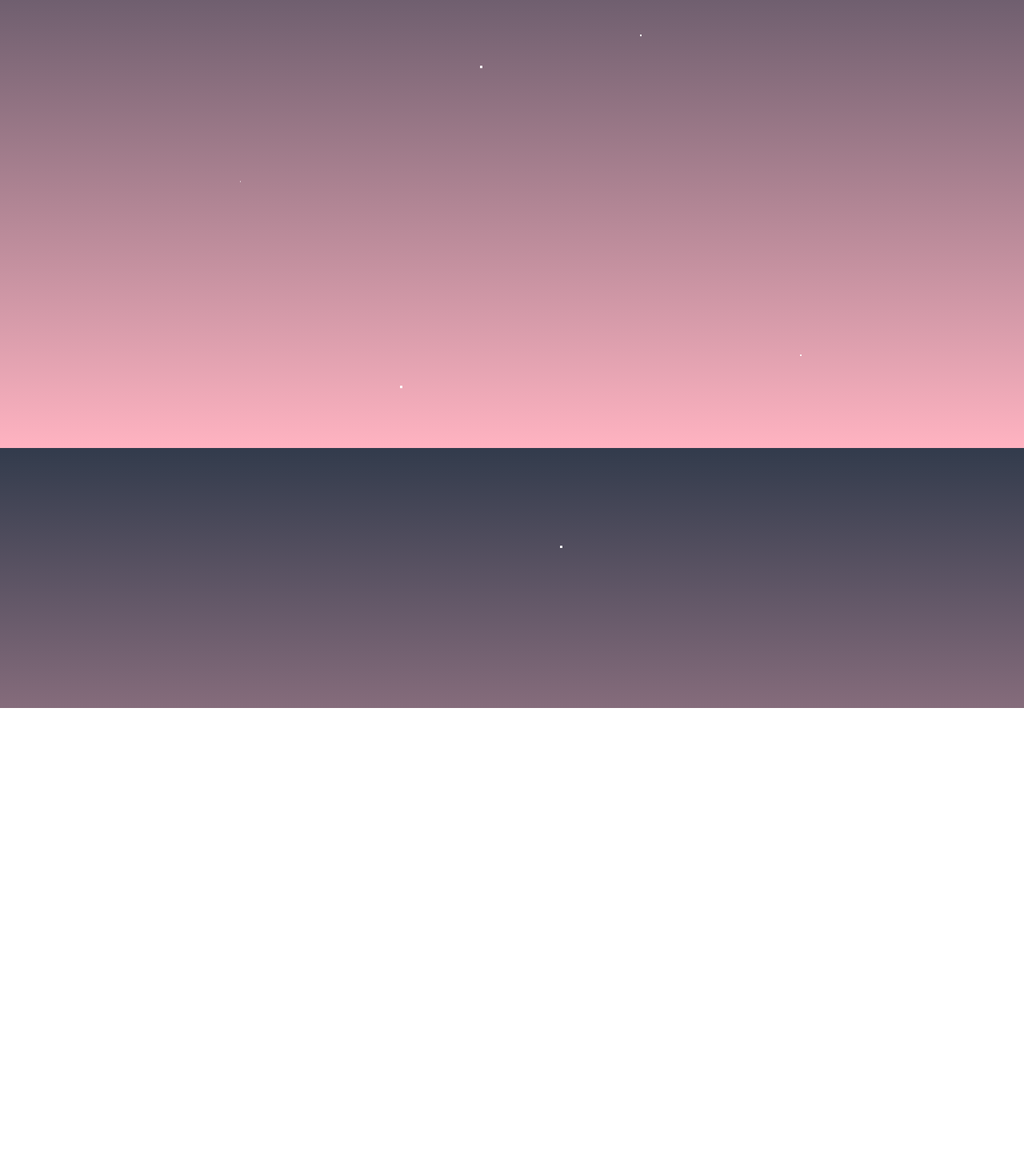
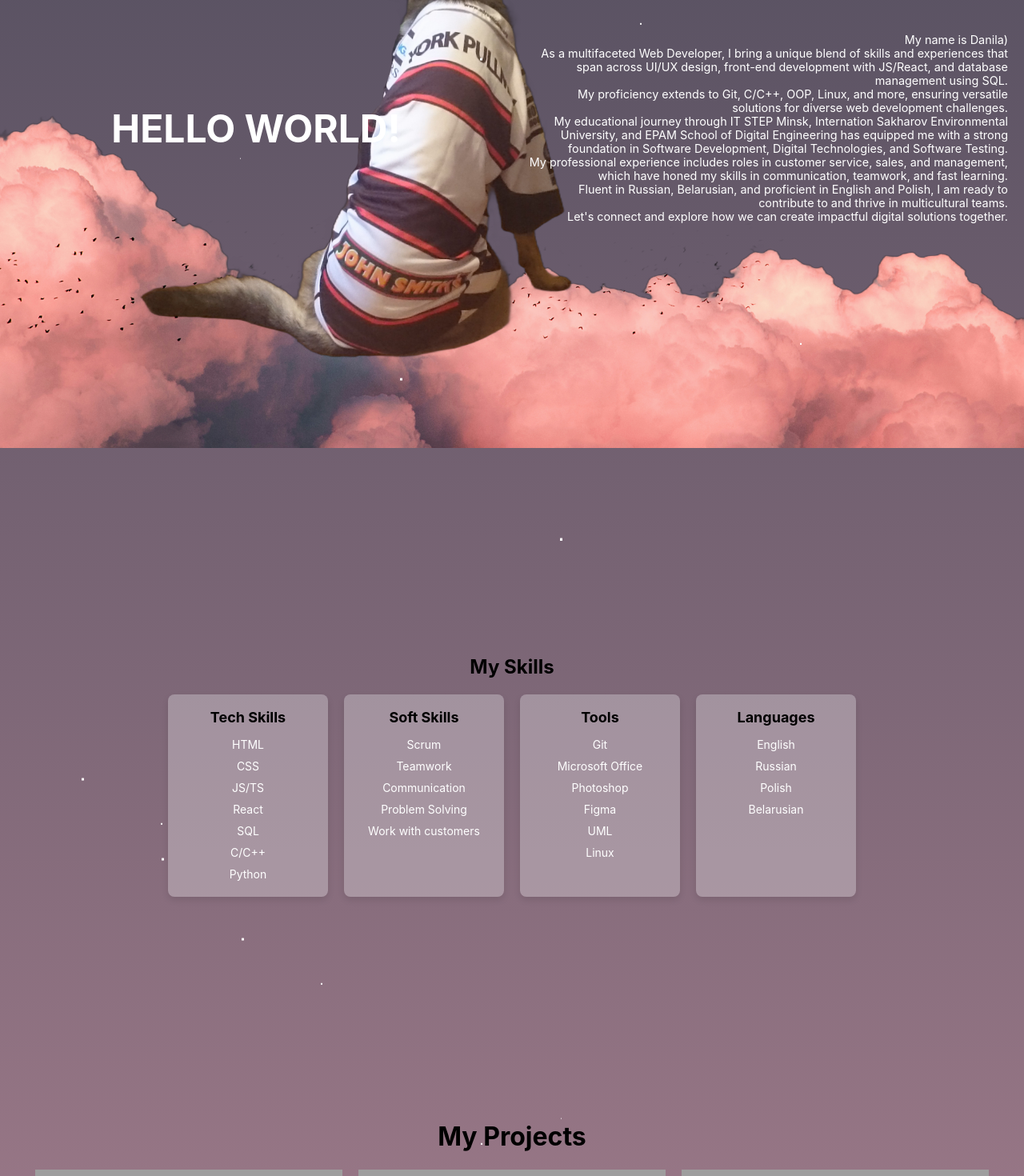
Before and after one commit to kulick23/resume, a React (Create React App) app: page / in a window 1280 px wide. Shown: the part 1040-2510 px from the top of the page at 80% size. Before the commit the page ends 1925 px from the top, so only its background shows below. Built offline with nearby package versions, Linux system fonts and the light colour scheme; grey boxes are pictures that could not be loaded.

Commit message:
refactor: refactor to one page app

```diff
--- a/src/App.css
+++ b/src/App.css
@@ -1,5 +1,8 @@
 .App {
   text-align: center;
   display: flex;
+  flex-direction: column;
   min-height: 100vh;
+  overflow-x: hidden;
+
 }
--- a/src/App.tsx
+++ b/src/App.tsx
@@ -1,24 +1,18 @@
 import React from 'react';
 import './App.css';
-import { Route, Routes } from 'react-router-dom';
 import About from "./Componets/About/about";
 import Skills from "./Componets/Skills/skills";
-import Project from "./Componets/Projects/projects"
+// import Project from "./Componets/Projects/projects";
 import Experience from "./Componets/Experience/experience";
 import Header from './Componets/Header/header';
-
 
 function App() {
   return (
     <div className="App">
-        <Routes>
-            <Route path='/' element={ <Header/>}/>
-            <Route path='/about' element={ <About/>}/>
-            <Route path='/skills' element={ <Skills/>}/>
-            <Route path='/projects' element={ <Project/>}/>
-            <Route path='/experience' element={ <Experience/>}/>
-        </Routes>
-
+      <Header />
+      <About />
+      <Skills />
+      <Experience />
     </div>
   );
 }
--- a/src/Componets/About/about.css
+++ b/src/Componets/About/about.css
@@ -1,11 +1,7 @@
-body, html {
-    margin: 0;
-    padding: 0;
-    height: 100%;
-}
+
 
 .about {
-    height: 100vh;
+    min-height: 100vh; /* Изменено с height на min-height */
     display: flex;
     justify-content: center;
     align-items: center;
--- a/src/Componets/Experience/experience.css
+++ b/src/Componets/Experience/experience.css
@@ -2,9 +2,8 @@
     padding-top: 20px;
     max-width: 100%;
     margin: 0 auto;
-    overflow-x: hidden;
+    min-height: 100vh; /* Добавлено */
 }
-
 .experience__title {
     text-align: center;
     font-size: 2em;
--- a/src/Componets/Experience/laptop/laptop.css
+++ b/src/Componets/Experience/laptop/laptop.css
@@ -54,3 +54,30 @@
     align-items: center;
     z-index: -1;
 }
+
+.stack-info {
+    position: relative;
+    top: -19vh;
+    font-size: 14px;
+    color: #333;
+}
+
+.laptop__buttons {
+   position: relative;
+   top: -13vh;
+   display: flex;
+   gap: 10px;
+   justify-content: center;
+  }
+.laptop__button1::after{
+  content: "Project";
+}
+.laptop__button1::before{
+  content: "Go to";
+}
+.laptop__button2::after{
+  content: "Code";
+}
+.laptop__button2::before{
+  content: "View </>";
+}
--- a/src/Componets/Experience/laptop/laptop.tsx
+++ b/src/Componets/Experience/laptop/laptop.tsx
@@ -6,7 +6,10 @@ import phonImg from "../../../Images/iphon.png";
 interface Project {
     title: string;
     projectImg: string;
-    mobileImg?: string; // Добавляем mobileImg
+    mobileImg?: string;
+    stack: string[];
+    link: string;
+    repoLink: string;
 }
 
 interface LaptopProps {
@@ -14,6 +17,14 @@ interface LaptopProps {
 }
 
 const Laptop: React.FC<LaptopProps> = ({ project }) => {
+    const handleProjectClick = () => {
+        window.open(project.link, "_blank");
+    };
+
+    const handleRepoClick = () => {
+        window.open(project.repoLink, "_blank");
+    };
+
     return (
         <div className="laptop-container">
             <img src={laptopImg} alt="Laptop" className="laptop-image" />
@@ -36,6 +47,13 @@ const Laptop: React.FC<LaptopProps> = ({ project }) => {
                     </div>
                 </div>
             )}
+            <div className="stack-info">
+                [{project.stack.join(", ")}]
+            </div>
+            <div className="laptop__buttons">
+                <button className="laptop__button1" onClick={handleProjectClick}></button>
+                <button className="laptop__button2" onClick={handleRepoClick}></button>
+            </div>
         </div>
     );
 };
--- a/src/Componets/Header/header.css
+++ b/src/Componets/Header/header.css
@@ -3,18 +3,16 @@
 .header {
     margin: 0;
     padding: 0;
-    height: 100%;
     background: radial-gradient(ellipse at bottom, black 0%, #090A0F 100%);
     display: flex;
     flex-direction: column;
     align-items: center;
     justify-content: center;
-    height: 100vh;
+    min-height: 100vh; /* Изменено с height на min-height */
     width: 100vw;
     text-align: center;
     color: white;
     overflow: hidden;
-
 }
 .header__card {
     position: relative;
--- a/src/Componets/Skills/skills.css
+++ b/src/Componets/Skills/skills.css
@@ -6,7 +6,7 @@
     flex-direction: column;
     justify-content: center;
     align-items: center;
-    height: 100vh;
+    min-height: 100vh;
 }
 .skills__categories {
     display: flex;
--- a/src/Stores/projectsStore.ts
+++ b/src/Stores/projectsStore.ts
@@ -19,7 +19,7 @@ interface Project {
     title: string;
     link: string;
     repoLink: string;
-    languages: string[];
+    stack: string[];
     projectImg: string;
     mobileImg?: string;
 }
@@ -30,21 +30,21 @@ class ProjectsStore {
             title: "Food market",
             repoLink: "https://github.com/kulick23/food",
             link: "https://kulick23.github.io/food/",
-            languages: ["React", "TS", "Redux", "Firebase"],
+            stack: ["React", "TS", "Redux", "Firebase"],
             projectImg: foodImg,
         },
         {
             title: "ESDE",
             repoLink: "https://github.com/kulick23/esde",
             link: "https://kulick23.github.io/esde/",
-            languages: ["React", "JS"],
+            stack: ["React", "JS"],
             projectImg: esdeImg,
         },
         {
             title: "Telegram mini-app",
             repoLink: "https://github.com/kulick23/menu-tg",
             link: "t.me/gethoroscope_bot/menu",
-            languages: ["React", "TS"],
+            stack: ["React", "TS"],
             projectImg: cyberImg,
             mobileImg: cyberMobImg,
         },
@@ -52,14 +52,14 @@ class ProjectsStore {
             title: "Nike",
             repoLink: "https://github.com/kulick23/slider_nike",
             link: "https://kulick23.github.io/slider_nike/",
-            languages: ["JS", "HTML", "CSS", "Vite"],
+            stack: ["JS", "HTML", "CSS", "Vite"],
             projectImg: nikeImg,
         },
         {
             title: "Beats",
             repoLink: "https://github.com/kulick23/beats",
             link: "https://kulick23.github.io/beats/",
-            languages: ["JS", "HTML", "CSS", "Vite"],
+            stack: ["JS", "HTML", "CSS", "Vite"],
             projectImg: beatsImg,
             mobileImg: beatsMobImg,
         },
@@ -67,14 +67,14 @@ class ProjectsStore {
             title: "Simo",
             repoLink: "https://github.com/kulick23/simo",
             link: "https://kulick23.github.io/simo/",
-            languages: ["JS", "HTML", "CSS", "Vite"],
+            stack: ["JS", "HTML", "CSS", "Vite"],
             projectImg: musicImg,
         },
         {
             title: "Pet",
             repoLink: "https://github.com/kulick23/pet",
             link: "https://kulick23.github.io/pet/",
-            languages: ["HTML", "CSS"],
+            stack: ["HTML", "CSS"],
             projectImg: petImg,
             mobileImg: petMobImg,
         },
@@ -82,21 +82,21 @@ class ProjectsStore {
             title: "Bar",
             repoLink: "https://github.com/kulick23/project_bar",
             link: "https://kulick23.github.io/project_bar/",
-            languages: ["React", "JS", "MobX", "Firebase"],
+            stack: ["React", "JS", "MobX", "Firebase"],
             projectImg: barImg,
         },
         {
             title: "Compo",
             repoLink: "https://github.com/kulick23/compo",
             link: "https://kulick23.github.io/compo/",
-            languages: ["React", "JS", "CSS"],
+            stack: ["React", "JS", "CSS"],
             projectImg: compoImg,
         },
         {
             title: "Energo",
             repoLink: "https://github.com/kulick23/EnergyConstruction",
             link: "https://kulick23.github.io/EnergyConstruction/",
-            languages: ["HTML", "CSS", "OWL carousel"],
+            stack: ["HTML", "CSS", "OWL carousel"],
             projectImg: energoImg,
             mobileImg: energoMobImg,
         },
@@ -104,7 +104,7 @@ class ProjectsStore {
             title: "Qwery",
             repoLink: "https://github.com/kulick23/qwery",
             link: "https://kulick23.github.io/qwery/",
-            languages: ["HTML", "CSS"],
+            stack: ["HTML", "CSS"],
             projectImg: qweryImg,
         },
     ];
--- a/src/index.css
+++ b/src/index.css
@@ -6,10 +6,65 @@ body {
     sans-serif;
   -webkit-font-smoothing: antialiased;
   -moz-osx-font-smoothing: grayscale;
-
 }
 
 code {
   font-family: source-code-pro, Menlo, Monaco, Consolas, 'Courier New',
     monospace;
 }
+
+button {
+  height: 8vh;
+  width: 8vw;
+  border: none;
+  border-radius: 8px;
+  cursor: pointer;
+  position: relative;
+  overflow: hidden;
+  transition: all 0.5s ease-in-out;
+  background-color: #323b4c;
+}
+
+button:hover {
+  box-shadow: .5px .5px 8vw #252525;
+}
+
+button::after {
+  height: 8vh;
+  width: 8vw;
+  background-color: #ffb3c1;
+  color: #323b4c;
+  position: absolute;
+  top: 0%;
+  left: 0%;
+  transform: translateY(8vh);
+  font-weight: 500;
+  display: flex;
+  align-items: center;
+  justify-content: center;
+  transition: all 0.5s ease-in-out;
+}
+
+button::before {
+  height: 8vh;
+  width: 8vw;
+  background-color: #323b4c;
+  color: #ffb3c1;
+  position: absolute;
+  top: 0%;
+  left: 0%;
+  transform: translateY(0px) scale(1.2);
+  font-weight: 500;
+  display: flex;
+  align-items: center;
+  justify-content: center;
+  transition: all 0.5s ease-in-out;
+}
+
+button:hover::after {
+  transform: translateY(0) scale(1.2);
+}
+
+button:hover::before {
+  transform: translateY(-8vh) scale(0) rotate(120deg);
+}
```
Also changed, not shown: src/Images/github-black.svg (added).
